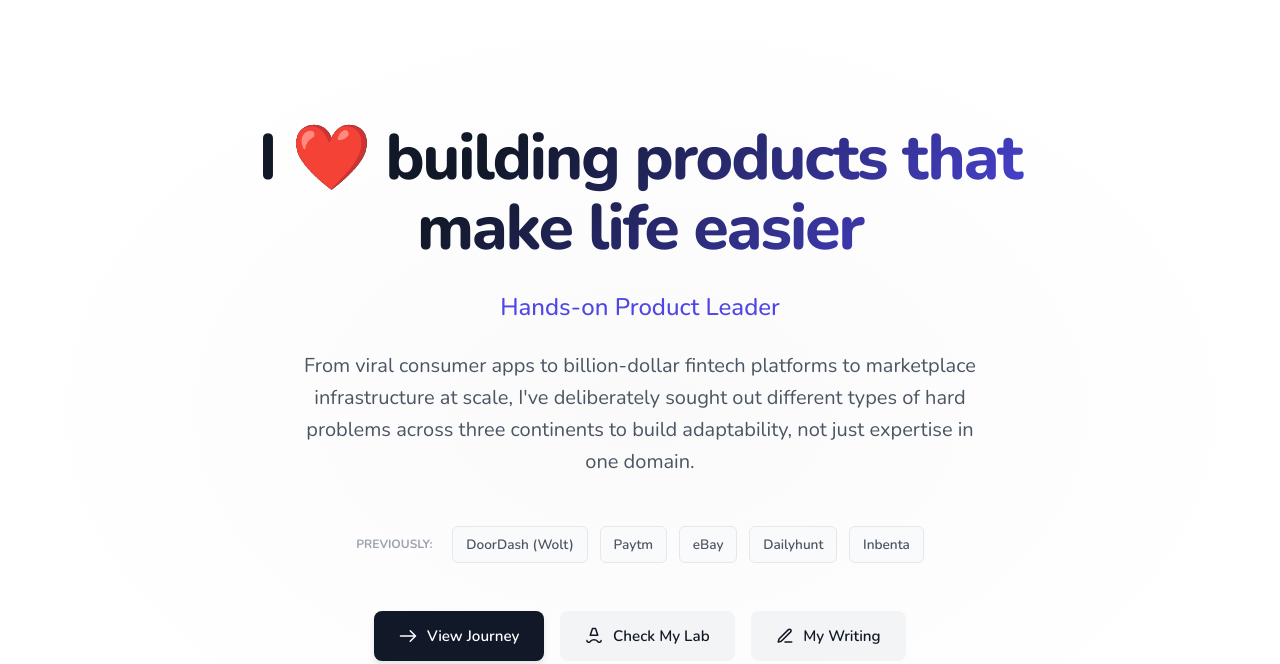
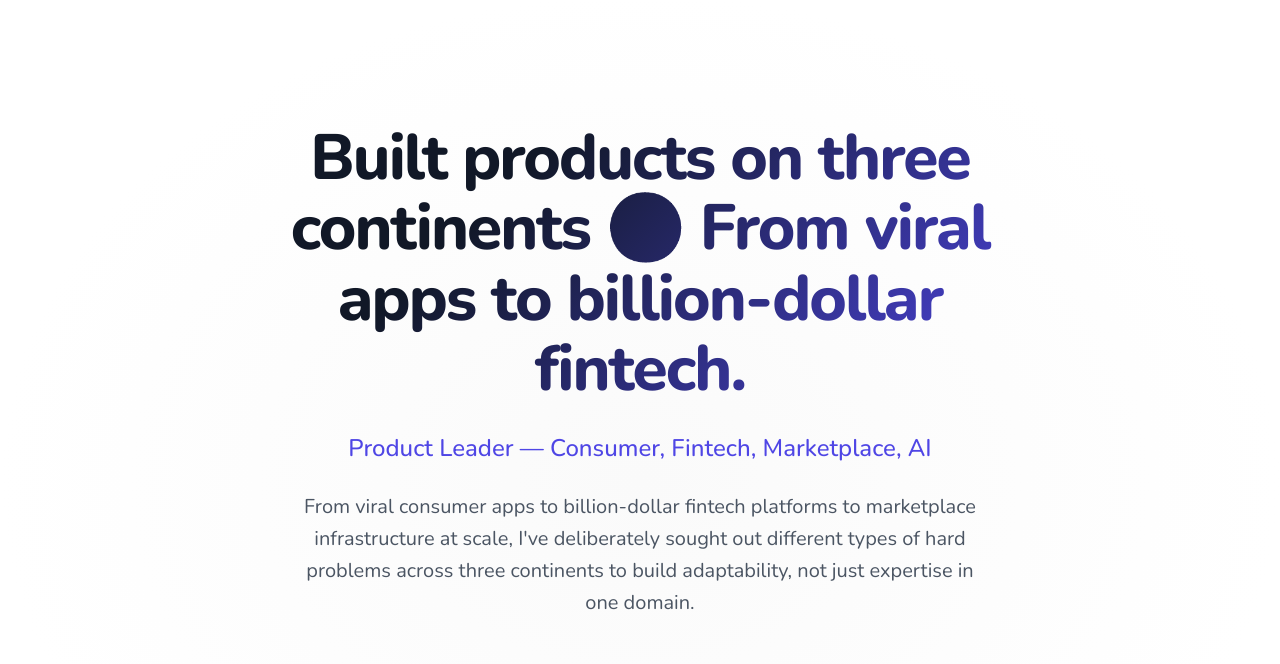
Before and after one commit to shri816/shrikant-kadu-journey, a plain HTML site: page index.html in a window 1280 px wide. Shown: the part 78-742 px from the top of the page. Drawn offline with nearby package versions, Linux system fonts and the light colour scheme.

Commit message:
Update hero headline and tagline for stronger positioning
Co-Authored-By: Claude Opus 4.6 <noreply@anthropic.com>

```diff
--- a/index.html
+++ b/index.html
@@ -300,8 +300,8 @@
 
     <section class="hero">
         <div class="container hero-content">
-            <h1>I <span style="color: #EF4444; -webkit-text-fill-color: #EF4444;">❤️</span> building products that<br>make life easier</h1>
-            <p class="tagline">Hands-on Product Leader</p>
+            <h1>Built products on three continents 🌍 From viral apps to billion-dollar fintech.</h1>
+            <p class="tagline">Product Leader — Consumer, Fintech, Marketplace, AI</p>
             <p class="description">
                 From viral consumer apps to billion-dollar fintech platforms to marketplace infrastructure at scale, I've deliberately sought out different types of hard problems across three continents to build adaptability, not just expertise in one domain.
             </p>
```
